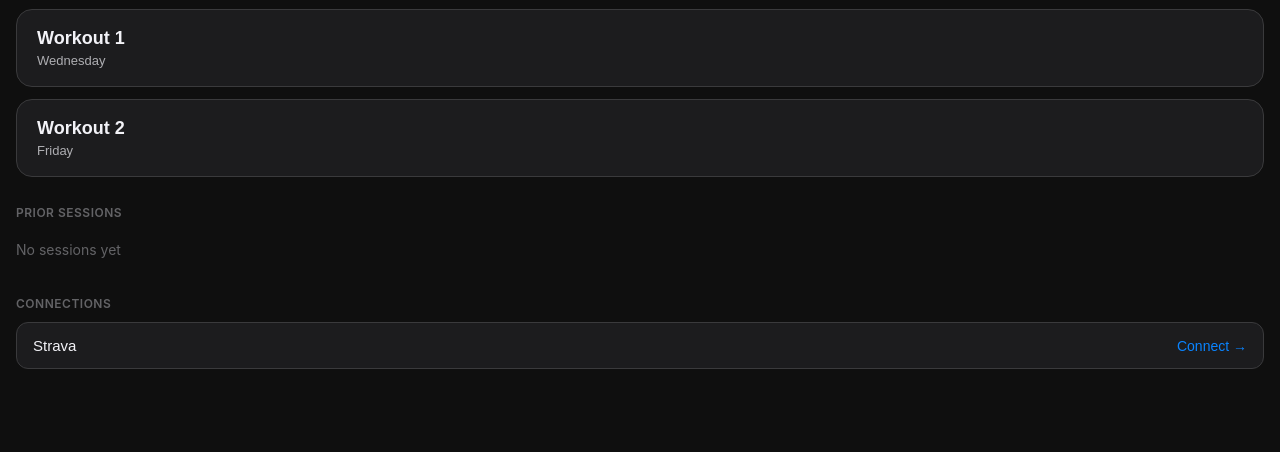
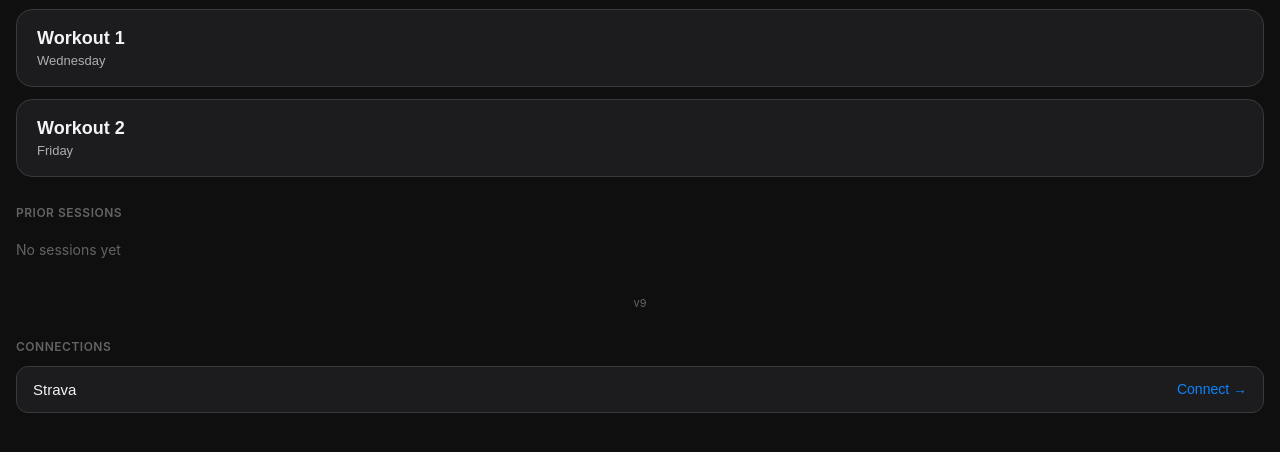
Before and after one commit to jsankovitch/workout-tracker, a plain HTML site: page index.html in a window 1280 px wide. Shown: the part 78-530 px from the top of the page. Drawn offline with Linux system fonts and the light colour scheme.

Commit message:
Add version label to home screen
Co-Authored-By: Claude Sonnet 4.6 <noreply@anthropic.com>

```diff
--- a/app.js
+++ b/app.js
@@ -377,6 +377,8 @@ function renderHome() {
 
       <div class="section-label">Prior Sessions</div>
       <div class="sessions-list">${sessionList}</div>
+
+      <div class="app-version">v9</div>
 
       <div class="connections-section">
         <div class="section-label">Connections</div>
--- a/styles.css
+++ b/styles.css
@@ -146,6 +146,13 @@ html, body {
   font-size: 13px;
   color: var(--text2);
   font-weight: 400;
+}
+
+.app-version {
+  text-align: center;
+  font-size: 11px;
+  color: var(--text3);
+  margin-top: 28px;
 }
 
 /* ── Connections section ── */
```
